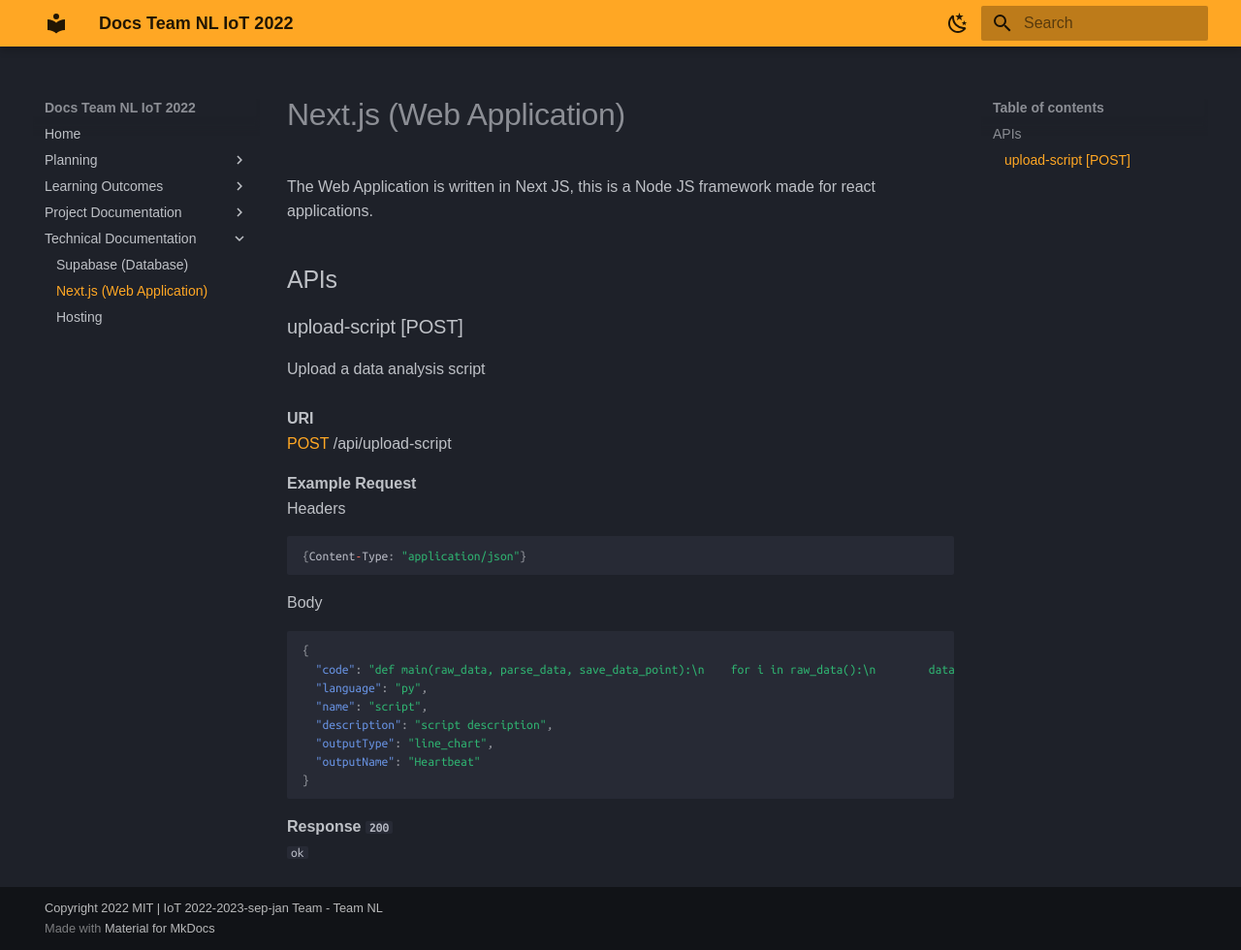
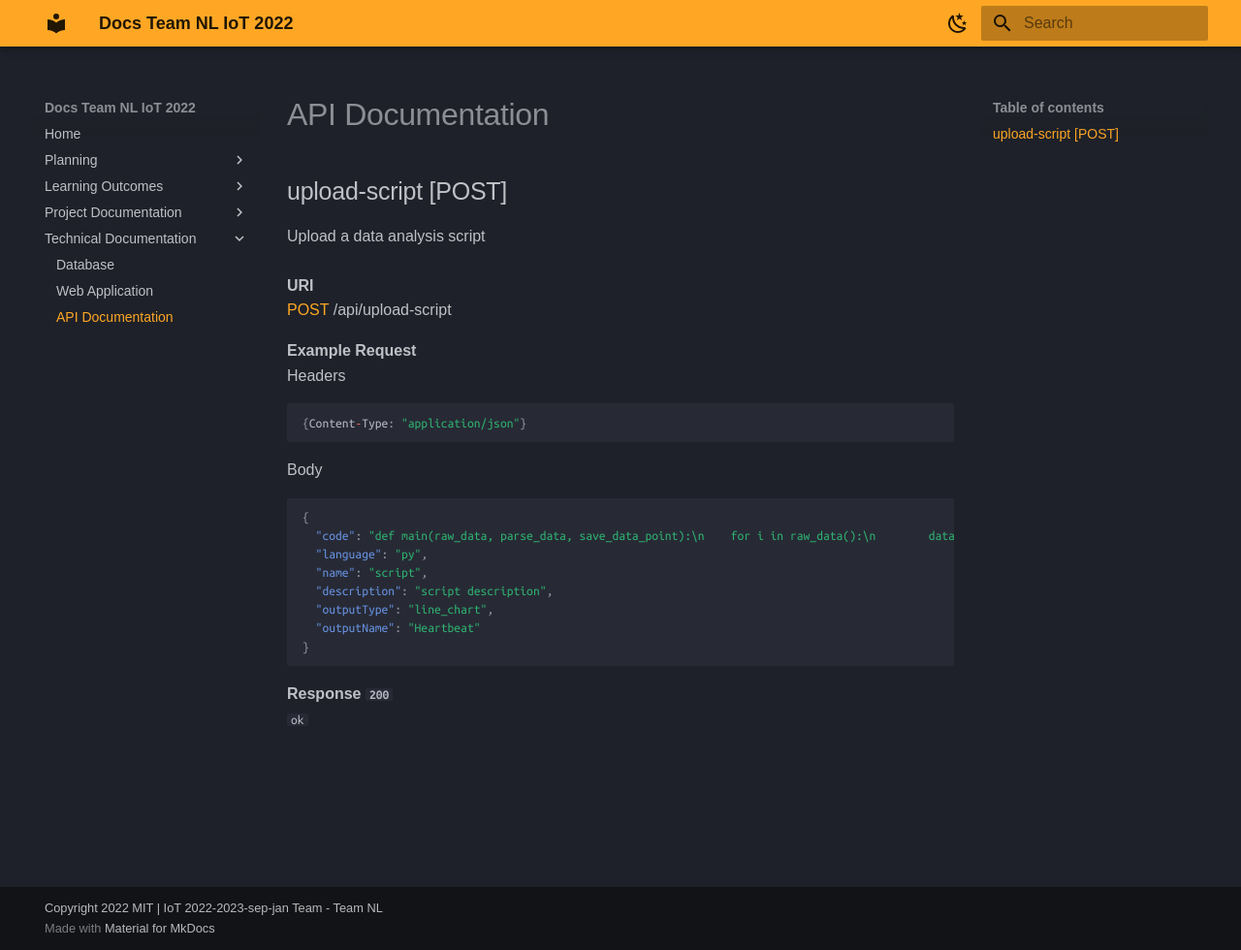
Before and after one commit to serg-and/team-nl-iot-2022, an MkDocs documentation site: the page built from docs/api-documentation.md, in a window 1280 px wide and 980 px high. Shown: the whole window at 97% size. Built offline with MkDocs 1.6.1 and Material for MkDocs 9.7.7, drawn with Linux system fonts in a browser that asks for light colours; some web fonts are replaced.

Commit message:
move hosting to each segment

```diff
--- a/docs/nextjs.md
+++ b/docs/api-documentation.md
@@ -1,8 +1,5 @@
-# Next.js (Web Application)
-The Web Application is written in Next JS, this is a Node JS framework made for react applications.
-
-## APIs
-### upload-script [POST]
+# API Documentation
+## upload-script [POST]
 Upload a data analysis script<br><br>
 **URI**<br>
 [POST]() /api/upload-script<br>
--- a/mkdocs.yml
+++ b/mkdocs.yml
@@ -45,9 +45,9 @@
     - Project Documentation:
       - 'Samenwerkingscontract.md'
     - Technical Documentation:
-      - 'supabase.md'
-      - 'nextjs.md'
-      - 'hosting.md'
+      - 'database.md'
+      - 'web-application.md'
+      - 'api-documentation.md'
 plugins:
   - search
   - git-revision-date-localized:
```
Also changed, not shown: docs/database.md (renamed from docs/supabase.md, +3 -1 lines), docs/hosting.md (deleted, +0 -10 lines), docs/web-application.md (added, +48 -0 lines).
